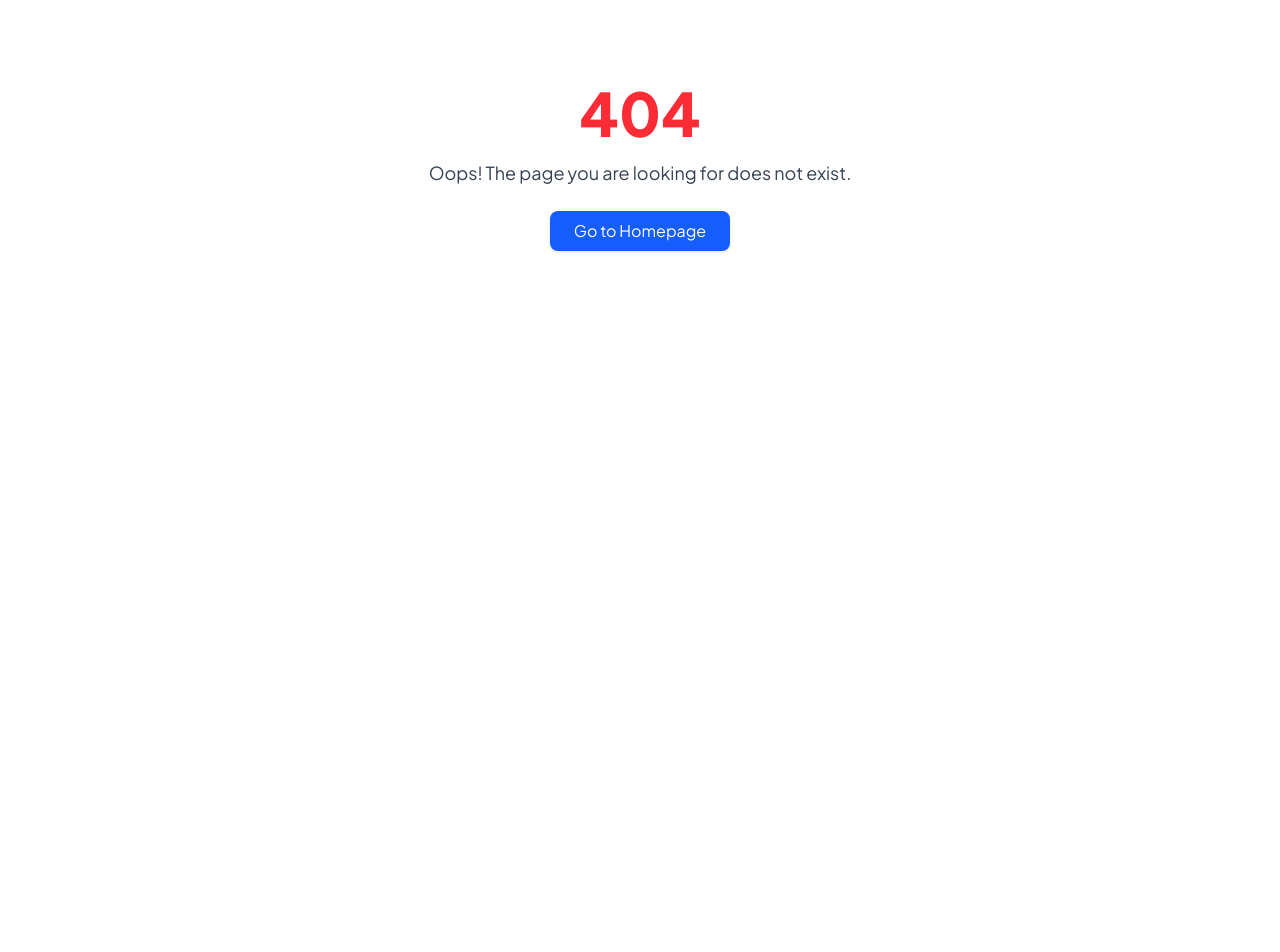
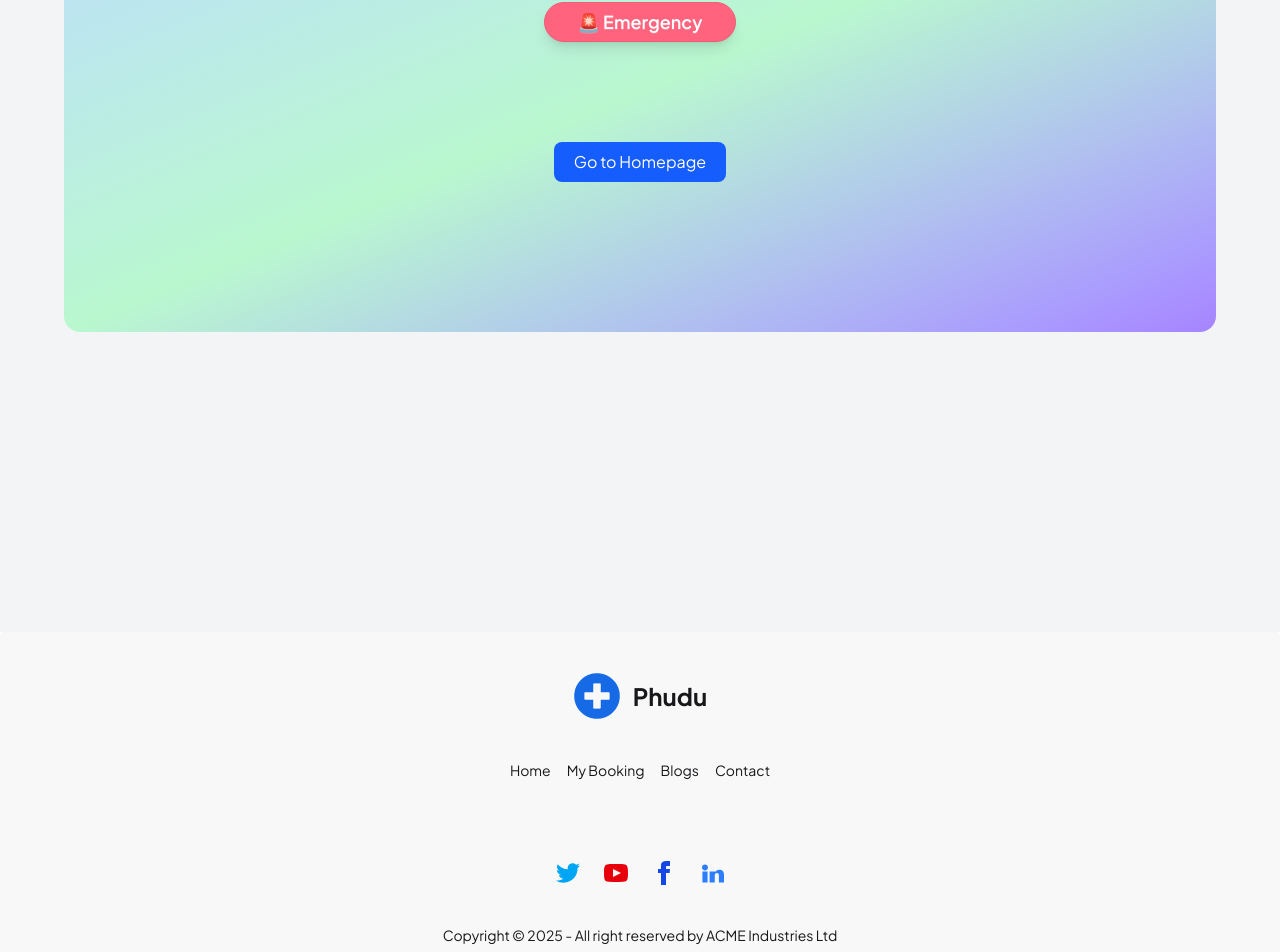
Before and after one commit to mohayminul-bd/assignment-8-react-routar, a React (Vite) app: page /Emergency in a window 1280 px wide. Before the commit this address had no page. Shown: the part 233-1185 px from the top of the page. Before the commit the page ends 800 px from the top, so only its background shows below. Built offline with nearby package versions, Linux system fonts and the light colour scheme; a web font is replaced by a local one.

Commit message:
final code fush

```diff
--- a/public/drmain.json
+++ b/public/drmain.json
@@ -7,7 +7,7 @@
       {
         "degree": "MBBS FCPS (Medicine)",
         "institute": "Dhaka Medical College",
-        "year": "2009"
+        "year": 1500
       }
     ],
     "speciality": "Internal Medicine",
@@ -15,7 +15,7 @@
     "registration_number": "BMDC Reg No: A-12345",
     "details": "Expert in treating chronic conditions such as diabetes, hypertension, and respiratory diseases.",
     "availability": "Sun - Thu: 10am - 5pm",
-    "consultation_fee": "৳800"
+    "consultation_fee": 500
   },
   {
     "id": 2,
@@ -33,7 +33,7 @@
     "registration_number": "BMDC Reg No: B-23456",
     "details": "Performs a wide range of general surgeries with special focus on abdominal procedures.",
     "availability": "Sun - Wed: 9am - 3pm",
-    "consultation_fee": "৳1000"
+    "consultation_fee": 1000
   },
   {
     "id": 3,
@@ -51,7 +51,7 @@
     "registration_number": "BMDC Reg No: C-34567",
     "details": "Specializes in child healthcare, vaccinations, and growth development.",
     "availability": "Mon - Fri: 10am - 4pm",
-    "consultation_fee": "৳700"
+    "consultation_fee": 800
   },
   {
     "id": 4,
@@ -69,7 +69,7 @@
     "registration_number": "BMDC Reg No: D-45678",
     "details": "Experienced in managing pregnancy, fertility treatments, and women's health issues.",
     "availability": "Sat - Wed: 11am - 5pm",
-    "consultation_fee": "৳900"
+    "consultation_fee": 900
   },
   {
     "id": 5,
@@ -87,7 +87,7 @@
     "registration_number": "BMDC Reg No: E-56789",
     "details": "Treats heart diseases, arrhythmias, and performs non-invasive cardiac procedures.",
     "availability": "Sun - Thu: 10am - 2pm",
-    "consultation_fee": "৳1200"
+    "consultation_fee": 1300
   },
   {
     "id": 6,
@@ -105,7 +105,7 @@
     "registration_number": "BMDC Reg No: F-67890",
     "details": "Experienced in treating skin diseases, acne, eczema, and hair disorders.",
     "availability": "Tue - Sat: 11am - 6pm",
-    "consultation_fee": "৳600"
+    "consultation_fee": 700
   },
   {
     "id": 7,
@@ -123,7 +123,7 @@
     "registration_number": "BMDC Reg No: G-78901",
     "details": "Specialist in treating epilepsy, stroke, and neurodegenerative diseases.",
     "availability": "Sun - Wed: 9am - 3pm",
-    "consultation_fee": "৳1100"
+    "consultation_fee": 1000
   },
   {
     "id": 8,
@@ -141,7 +141,7 @@
     "registration_number": "BMDC Reg No: H-89012",
     "details": "Deals with kidney diseases, dialysis, and hypertension management.",
     "availability": "Mon - Thu: 10am - 1pm",
-    "consultation_fee": "৳950"
+    "consultation_fee": 800
   },
   {
     "id": 9,
@@ -159,7 +159,7 @@
     "registration_number": "BMDC Reg No: I-90123",
     "details": "Expert in treating ear, nose, and throat issues, and performs minor ENT surgeries.",
     "availability": "Sun - Wed: 10am - 4pm",
-    "consultation_fee": "৳800"
+    "consultation_fee": 1000
   },
   {
     "id": 10,
@@ -177,7 +177,7 @@
     "registration_number": "BMDC Reg No: J-01234",
     "details": "Skilled in joint replacement, fracture treatment, and spinal surgeries.",
     "availability": "Sat - Wed: 9am - 3pm",
-    "consultation_fee": "৳1100"
+    "consultation_fee": 1100
   },
   {
     "id": 11,
@@ -195,7 +195,7 @@
     "registration_number": "BMDC Reg No: K-12340",
     "details": "Provides mental health services, including anxiety, depression, and counseling.",
     "availability": "Sun - Thu: 11am - 5pm",
-    "consultation_fee": "৳850"
+    "consultation_fee": 800
   },
   {
     "id": 12,
@@ -213,6 +213,6 @@
     "registration_number": "BMDC Reg No: L-23456",
     "details": "Experienced in cancer diagnosis and treatment planning including chemotherapy.",
     "availability": "Mon - Thu: 10am - 2pm",
-    "consultation_fee": "৳1300"
+    "consultation_fee": 1300
   }
 ]
--- a/src/components/Footer.jsx
+++ b/src/components/Footer.jsx
@@ -1,18 +1,38 @@
 import React from "react";
+import img from "../assets/logo.png";
 
 const Footer = () => {
   return (
     <div>
       <footer className="footer footer-horizontal footer-center bg-base-200 text-base-content rounded p-10">
+        <div className="flex items-center gap-3">
+          <img src={img} alt="" />
+          <h1 className="text-2xl font-bold">Phudu</h1>
+        </div>
         <nav className="grid grid-flow-col gap-4">
-          <a className="link link-hover">About us</a>
-          <a className="link link-hover">Contact</a>
-          <a className="link link-hover">Jobs</a>
-          <a className="link link-hover">Press kit</a>
+          <a href="/" className="link link-hover">
+            Home
+          </a>
+          <a href="/my-booking" className="link link-hover">
+            My Booking
+          </a>
+          <a href="/blog" className="link link-hover">
+            Blogs
+          </a>
+          <a href="/contact" className="link link-hover">
+            Contact
+          </a>
         </nav>
+        <hr className=" border-t border-dashed border-gray-700" />
         <nav>
-          <div className="grid grid-flow-col gap-4">
-            <a>
+          <div className="grid grid-flow-col gap-6">
+            {/* Twitter */}
+            <a
+              href="https://twitter.com"
+              target="_blank"
+              rel="noopener noreferrer"
+              className="text-sky-500 hover:text-sky-400 transition-colors duration-200"
+            >
               <svg
                 xmlns="http://www.w3.org/2000/svg"
                 width="24"
@@ -20,10 +40,33 @@ const Footer = () => {
                 viewBox="0 0 24 24"
                 className="fill-current"
               >
-                <path d="M24 4.557c-.883.392-1.832.656-2.828.775 1.017-.609 1.798-1.574 2.165-2.724-.951.564-2.005.974-3.127 1.195-.897-.957-2.178-1.555-3.594-1.555-3.179 0-5.515 2.966-4.797 6.045-4.091-.205-7.719-2.165-10.148-5.144-1.29 2.213-.669 5.108 1.523 6.574-.806-.026-1.566-.247-2.229-.616-.054 2.281 1.581 4.415 3.949 4.89-.693.188-1.452.232-2.224.084.626 1.956 2.444 3.379 4.6 3.419-2.07 1.623-4.678 2.348-7.29 2.04 2.179 1.397 4.768 2.212 7.548 2.212 9.142 0 14.307-7.721 13.995-14.646.962-.695 1.797-1.562 2.457-2.549z"></path>
+                <path
+                  d="M24 4.557c-.883.392-1.832.656-2.828.775
+        1.017-.609 1.798-1.574 2.165-2.724
+        -.951.564-2.005.974-3.127 1.195
+        -.897-.957-2.178-1.555-3.594-1.555
+        -3.179 0-5.515 2.966-4.797 6.045
+        -4.091-.205-7.719-2.165-10.148-5.144
+        -1.29 2.213-.669 5.108 1.523 6.574
+        -.806-.026-1.566-.247-2.229-.616
+        -.054 2.281 1.581 4.415 3.949 4.89
+        -.693.188-1.452.232-2.224.084
+        .626 1.956 2.444 3.379 4.6 3.419
+        -2.07 1.623-4.678 2.348-7.29 2.04
+        2.179 1.397 4.768 2.212 7.548 2.212
+        9.142 0 14.307-7.721 13.995-14.646
+        .962-.695 1.797-1.562 2.457-2.549z"
+                ></path>
               </svg>
             </a>
-            <a>
+
+            {/* YouTube */}
+            <a
+              href="https://youtube.com"
+              target="_blank"
+              rel="noopener noreferrer"
+              className="text-red-600 hover:text-red-500 transition-colors duration-200"
+            >
               <svg
                 xmlns="http://www.w3.org/2000/svg"
                 width="24"
@@ -31,10 +74,24 @@ const Footer = () => {
                 viewBox="0 0 24 24"
                 className="fill-current"
               >
-                <path d="M19.615 3.184c-3.604-.246-11.631-.245-15.23 0-3.897.266-4.356 2.62-4.385 8.816.029 6.185.484 8.549 4.385 8.816 3.6.245 11.626.246 15.23 0 3.897-.266 4.356-2.62 4.385-8.816-.029-6.185-.484-8.549-4.385-8.816zm-10.615 12.816v-8l8 3.993-8 4.007z"></path>
+                <path
+                  d="M19.615 3.184c-3.604-.246-11.631-.245-15.23 0
+        -3.897.266-4.356 2.62-4.385 8.816
+        .029 6.185.484 8.549 4.385 8.816
+        3.6.245 11.626.246 15.23 0
+        3.897-.266 4.356-2.62 4.385-8.816
+        -.029-6.185-.484-8.549-4.385-8.816zm-10.615 12.816v-8l8 3.993-8 4.007z"
+                ></path>
               </svg>
             </a>
-            <a>
+
+            {/* Facebook */}
+            <a
+              href="https://facebook.com"
+              target="_blank"
+              rel="noopener noreferrer"
+              className="text-blue-700 hover:text-blue-600 transition-colors duration-200"
+            >
               <svg
                 xmlns="http://www.w3.org/2000/svg"
                 width="24"
@@ -42,7 +99,34 @@ const Footer = () => {
                 viewBox="0 0 24 24"
                 className="fill-current"
               >
-                <path d="M9 8h-3v4h3v12h5v-12h3.642l.358-4h-4v-1.667c0-.955.192-1.333 1.115-1.333h2.885v-5h-3.808c-3.596 0-5.192 1.583-5.192 4.615v3.385z"></path>
+                <path
+                  d="M9 8h-3v4h3v12h5v-12h3.642l.358-4h-4v-1.667
+        c0-.955.192-1.333 1.115-1.333h2.885v-5h-3.808
+        c-3.596 0-5.192 1.583-5.192 4.615v3.385z"
+                ></path>
+              </svg>
+            </a>
+
+            {/* LinkedIn */}
+            <a
+              href="https://linkedin.com"
+              target="_blank"
+              rel="noopener noreferrer"
+              className="text-blue-500 hover:text-blue-400 transition-colors duration-200"
+            >
+              <svg
+                xmlns="http://www.w3.org/2000/svg"
+                width="24"
+                height="24"
+                viewBox="0 0 24 24"
+                className="fill-current"
+              >
+                <path
+                  d="M4.98 3.5C3.32 3.5 2 4.82 2 6.48s1.32 2.98 2.98 2.98
+        2.98-1.32 2.98-2.98S6.64 3.5 4.98 3.5zM2.4 21.5h5.16v-11H2.4v11zM9.6
+        10.5v11h5.16v-6.16c0-1.48.02-3.4 2.08-3.4 2.08 0 2.08 1.78 2.08 3.5v6.06h5.16v-6.5c0-3.5-.76-6.16-4.92-6.16
+        -2.08 0-3.28 1.16-3.8 2.28h-.08V10.5H9.6z"
+                ></path>
               </svg>
             </a>
           </div>
--- a/src/components/Navbar.jsx
+++ b/src/components/Navbar.jsx
@@ -116,7 +116,12 @@ const Navbar = () => {
         </ul>
       </div>
       <div className="navbar-end">
-        <a className="btn bg-blue-600 text-white rounded-full">Emergency</a>
+        <NavLink
+          className={({ isActive }) => (isActive ? "text-indigo-500" : "")}
+          to="/emergency"
+        >
+          <a className="btn bg-blue-600 text-white rounded-full">Emergency</a>
+        </NavLink>
       </div>
     </div>
   );
--- a/src/components/PriceCharts.jsx
+++ b/src/components/PriceCharts.jsx
@@ -29,17 +29,6 @@ const TriangleBar = (props) => {
 // Custom colors for bars
 const colors = ["#0088FE", "#00C49F", "#FFBB28", "#FF8042", "red", "pink"];
 
-// Sample data
-// const data = [
-//   { name: "Page A", uv: 4000 },
-//   { name: "Page B", uv: 3000 },
-//   { name: "Page C", uv: 2000 },
-//   { name: "Page D", uv: 2780 },
-//   { name: "Page E", uv: 1890 },
-//   { name: "Page F", uv: 2390 },
-//   { name: "Page G", uv: 3490 },
-// ];
-
 const PriceCharts = ({ displayDoctor }) => {
   if (!displayDoctor || displayDoctor.length === 0) {
     return null;
@@ -47,7 +36,7 @@ const PriceCharts = ({ displayDoctor }) => {
 
   const chartData = displayDoctor.map((item, index) => ({
     name: item.name,
-    fee: parseInt(item.consultation_fee.slice(1)),
+    fee: item.consultation_fee,
     color: colors[index % colors.length],
   }));
 
--- /dev/null
+++ b/src/components/PriceCrd.jsx
@@ -0,0 +1,79 @@
+import React from "react";
+import {
+  BarChart,
+  Bar,
+  XAxis,
+  YAxis,
+  CartesianGrid,
+  Tooltip,
+  ResponsiveContainer,
+  LabelList,
+  Cell,
+} from "recharts";
+
+// Triangle shape for bars
+const getTrianglePath = (x, y, width, height) => {
+  return `M${x},${y + height}
+          C${x + width / 3},${y + height} ${x + width / 2},${y + height / 3} ${
+    x + width / 2
+  },${y}
+          C${x + width / 2},${y + height / 3} ${x + (2 * width) / 3},${
+    y + height
+  } ${x + width},${y + height}
+          Z`;
+};
+
+const TriangleBar = ({ fill, x, y, width, height }) => {
+  return (
+    <path d={getTrianglePath(x, y, width, height)} stroke="none" fill={fill} />
+  );
+};
+
+const colors = [
+  "#0088FE",
+  "#FFBB28",
+  "#00C49F",
+  "#FF8042",
+  "#FF6633",
+  "#FF66B2",
+];
+
+const Chart = ({ doctors }) => {
+  if (!doctors || doctors.length === 0) return null;
+
+  const chartData = doctors.map((doctor, index) => ({
+    name: doctor.name,
+    fee: doctor.consultation_fee,
+    color: colors[index % colors.length],
+  }));
+
+  return (
+    <div className="w-full mt-10 border border-gray-200 rounded-lg shadow-sm md:py-6 md:px-4">
+      <ResponsiveContainer width="100%" height={500}>
+        <BarChart
+          data={chartData}
+          margin={{ top: 20, right: 30, left: 20, bottom: 80 }}
+        >
+          <CartesianGrid strokeDasharray="3 3" />
+          <XAxis
+            dataKey="name"
+            interval={0}
+            angle={-45}
+            textAnchor="end"
+            height={60}
+          />
+          <YAxis />
+          <Tooltip />
+          <Bar dataKey="fee" shape={<TriangleBar />} fill="#8884d8">
+            {chartData.map((entry, index) => (
+              <Cell key={`cell-${index}`} fill={entry.color} />
+            ))}
+            <LabelList dataKey="fee" position="top" />
+          </Bar>
+        </BarChart>
+      </ResponsiveContainer>
+    </div>
+  );
+};
+
+export default Chart;
--- a/src/pages/Contact.jsx
+++ b/src/pages/Contact.jsx
@@ -3,7 +3,7 @@ import { Link } from "react-router";
 const Contact = () => {
   return (
     <div>
-      <div className="min-h-screen pt-5 flex flex-col items-center justify-center bg-gray-100 text-center px-4">
+      <div className="md:min-h-screen pt-5 flex flex-col items-center justify-center bg-gray-100 text-center px-4">
         <img
           src="https://cdn-icons-png.flaticon.com/512/7486/7486800.png"
           alt="Coming Soon"
--- a/src/pages/DoctorDetails.jsx
+++ b/src/pages/DoctorDetails.jsx
@@ -1,4 +1,4 @@
-import React from "react";
+import React, { useState } from "react";
 import { useLoaderData, useParams } from "react-router";
 import { PiTrademarkRegistered } from "react-icons/pi";
 import { HiOutlineExclamationCircle } from "react-icons/hi2";
@@ -20,9 +20,16 @@ const DoctorDetails = () => {
     registration_number,
   } = singleDoctor || {};
 
+  const [clicked, setClicked] = useState(false);
+
   const handleBooking = () => {
     addBooking(singleDoctor);
-    toast.success(`Appointment booked with Dr. ${name}`);
+    if (!clicked) {
+      toast.success(`Appointment booked successfully ${name}`);
+      setClicked(true);
+    } else {
+      toast.error("You have already booked the appointment.");
+    }
   };
 
   return (
@@ -83,11 +90,6 @@ const DoctorDetails = () => {
           </span>
         </p>
         <div className="px-15">
-          {/* <Link to="/my-booking">
-            <button class="btn w-full rounded-full  btn-primary text-center">
-              Book Appointment Now
-            </button>
-          </Link> */}
           <div onClick={handleBooking}>
             <Button />
             <ToastContainer />
--- /dev/null
+++ b/src/pages/Emergency.jsx
@@ -0,0 +1,37 @@
+import React, { useState } from "react";
+import { Link } from "react-router";
+
+const Emergency = () => {
+  const [showMessage, setShowMessage] = useState(false);
+
+  const handleClick = () => {
+    setShowMessage((prev) => !prev);
+  };
+  return (
+    <div className="pt-5">
+      <div className="flex flex-col items-center justify-center min-h-[60vh] p-6 bg-gradient-to-br from-blue-200 via-green-200 to-violet-400 rounded-2xl">
+        <button
+          onClick={handleClick}
+          className="btn btn-error text-white text-lg px-8 py-3 rounded-full shadow-lg hover:scale-105 transition-transform duration-300"
+        >
+          🚨 Emergency
+        </button>
+
+        {showMessage && (
+          <div className="mt-8 text-center">
+            <h2 className="text-3xl font-bold text-red-600 mb-4">
+              Emergency Page is Upcoming!
+            </h2>
+          </div>
+        )}
+        <Link to="/">
+          <button className="px-5 py-2  mt-25 bg-blue-600 text-white rounded-lg hover:bg-blue-700 transition">
+            Go to Homepage
+          </button>
+        </Link>
+      </div>
+    </div>
+  );
+};
+
+export default Emergency;
--- a/src/pages/Home.jsx
+++ b/src/pages/Home.jsx
@@ -14,7 +14,7 @@ const Home = () => {
     );
     setDoctors(searchedDoctors);
   };
-  console.log(data);
+  // console.log(data);
   if (!doctors) {
     return <Loader />;
   }
--- a/src/pages/MyBooking.jsx
+++ b/src/pages/MyBooking.jsx
@@ -9,6 +9,7 @@ import PriceCharts from "../components/PriceCharts";
 
 const MyBooking = () => {
   const [displayDoctor, setDisplayDoctors] = useState([]);
+  // console.log(displayDoctor);
   useEffect(() => {
     const saveDoctors = getBooking();
     setDisplayDoctors(saveDoctors);
--- a/src/routers/Routers.jsx
+++ b/src/routers/Routers.jsx
@@ -7,6 +7,7 @@ import Contact from "../pages/Contact";
 import ErrorPage from "../pages/ErrorPage";
 import DoctorDetails from "../pages/DoctorDetails";
 import Loader from "../components/Loader";
+import Emergency from "../pages/Emergency";
 
 const router = createBrowserRouter([
   {
@@ -33,6 +34,10 @@ const router = createBrowserRouter([
         element: <Contact />,
       },
       {
+        path: "/Emergency",
+        element: <Emergency />,
+      },
+      {
         path: "/doctor-details/:id",
         element: <DoctorDetails />,
         hydrateFallbackElement: <p>Loading , please wait.....</p>,
```
